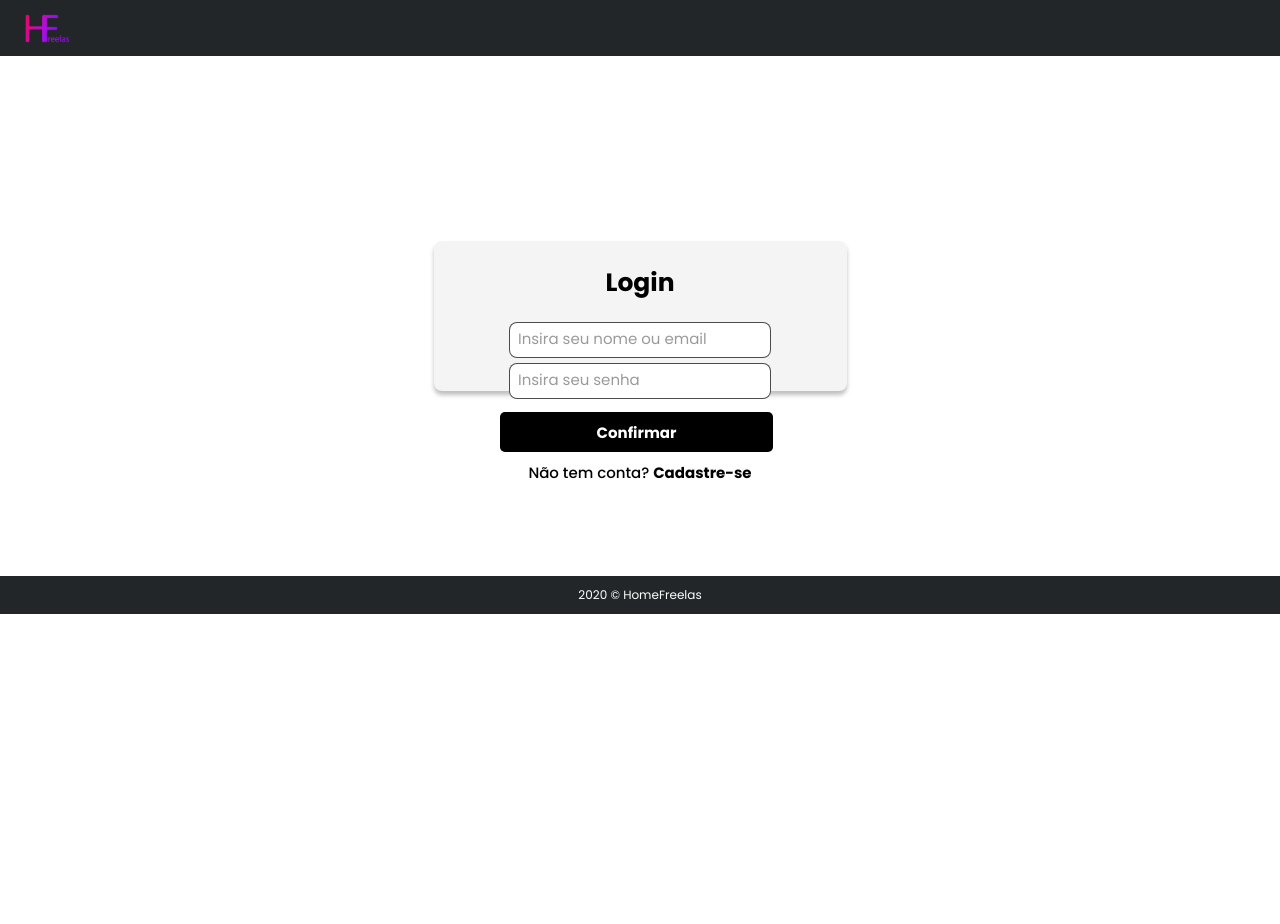
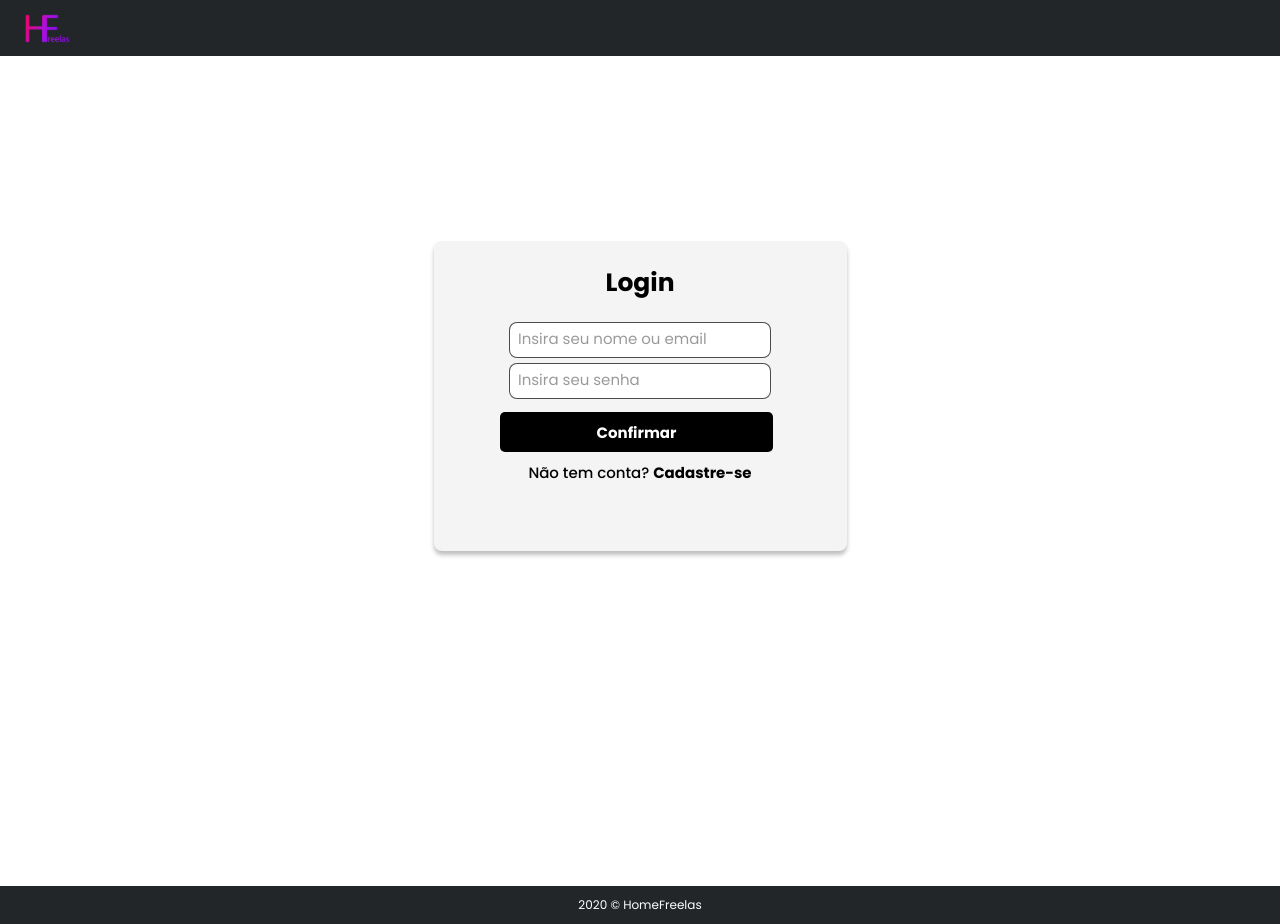
Before and after one commit to HomeFreelasOficial/lp, a React (Vite) app: page /signin in a window 1280 px wide. Before the commit the page ends 800 px from the top, so only its background shows below. Built offline with nearby package versions, Linux system fonts and the light colour scheme.

Commit message:
chore: signin screen adjustments

```diff
--- a/src/App.tsx
+++ b/src/App.tsx
@@ -14,7 +14,7 @@ export function App() {
     <GlobalStyles />
     <Router>
       <Routes>
-        <Route path="/home" element={<LandingPage/>} />
+        <Route path="/*" element={<LandingPage/>} />
         <Route path="/signin" element={<SignIn/>} />
         <Route path="/signup" element={<SignUp/>} />
         <Route path="/select-type" element={<SelectType/>}/>
--- a/src/components/signin/Footer/styles.tsx
+++ b/src/components/signin/Footer/styles.tsx
@@ -1,6 +1,4 @@
 import styled from "styled-components";
-
-
 export const FooterComponent = styled.footer`
 
   width: auto;
--- a/src/components/signin/Form/styles.tsx
+++ b/src/components/signin/Form/styles.tsx
@@ -1,21 +1,22 @@
 import styled from "styled-components"
 
 export const Wrapper = styled.div `
-display:flex;
+  display:flex;
   flex-direction: column;
+  background: #F4F4F4;
+  box-shadow: 0px 4px 4px rgba(0, 0, 0, 0.25);
   border-radius: 8px;
   width: 341px;
-  height: 150px;
+  height: 469px;
+  margin-inline: 44px;
+  margin-bottom: 150px;
   align-items: center;
   text-align: center;
-  background: #F4F4F4;
-  box-shadow: 0px 4px 4px rgba(0, 0, 0, 0.25);
   gap: 20px;
-  padding-bottom: 150px;
 
   @media screen and (min-width: 1024px) {
     width: 413px;
-    height: px;
+    height: 310px;
   }
 
 `
```
